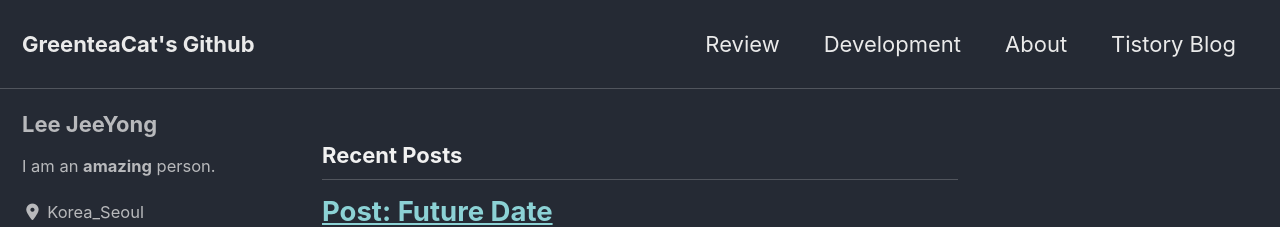
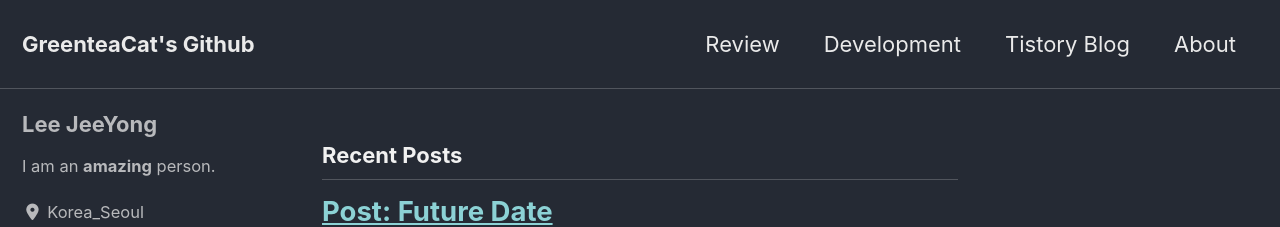
Before and after one commit to Leejeeyong/leejeeyong.github.io, a Jekyll site: the page built from index.html, in a window 1280 px wide and 900 px high. Shown: the top 227 px of the window. Built offline with Jekyll 4.4.1, drawn with Linux system fonts in a browser that asks for light colours; cached includes are drawn as plain includes; nearby versions of some CDN libraries; the list of posts is cut into pages by our own code; part of the change alters nothing that is shown.

```diff
--- a/_data/navigation.yml
+++ b/_data/navigation.yml
@@ -4,9 +4,9 @@ main:
     url: https://leejeeyong.github.io/categories/#review
   - title: "Development"
     url: https://leejeeyong.github.io/categories/#development
+  - title: "Tistory Blog"
+    url: https://greenteacat.tistory.com
   - title: "About"
     url: /about/
-  - title: "Tistory Blog"
-    url: https://greenteacat.tistory.com
   # - title: "Sitemap"
   #   url: /sitemap/
```
